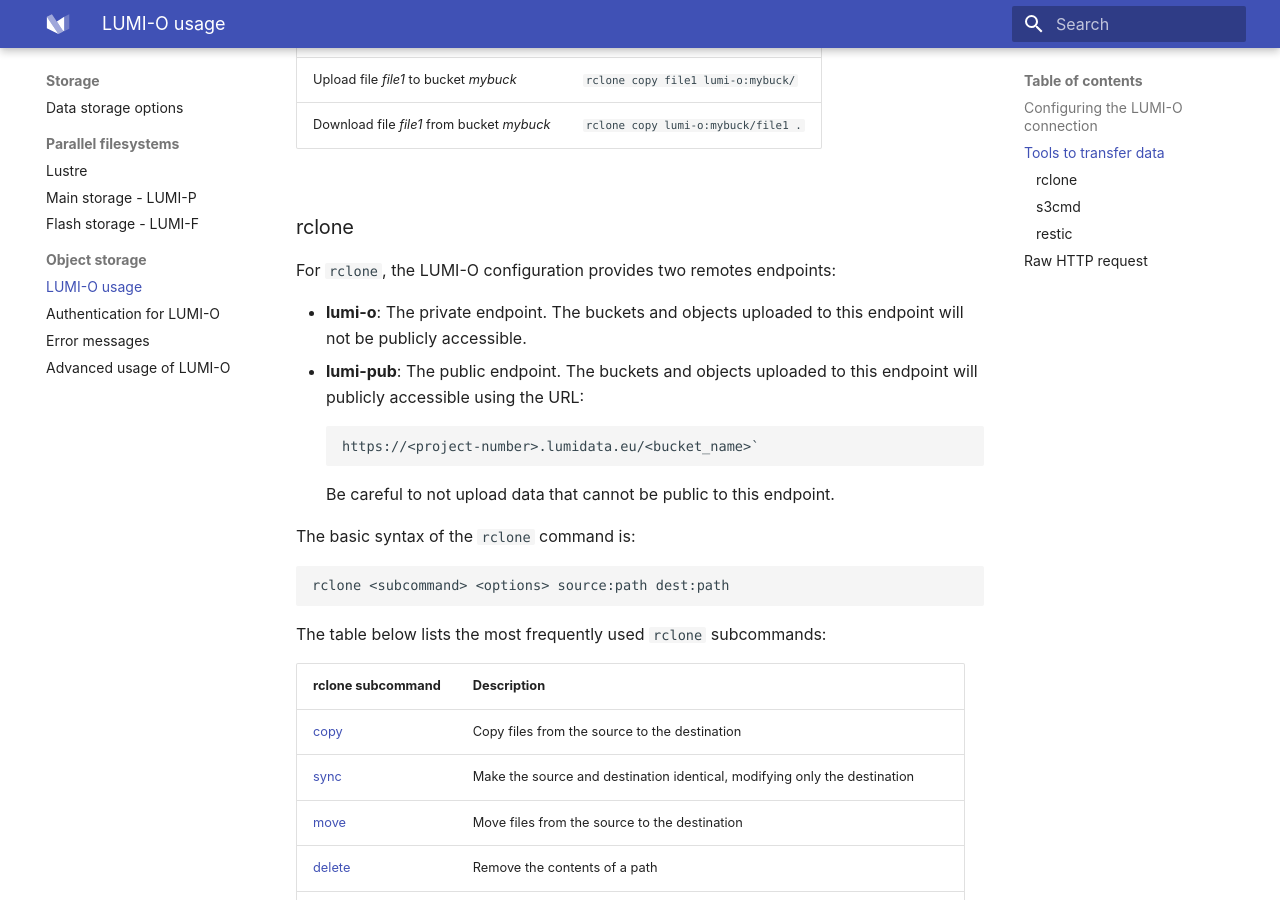
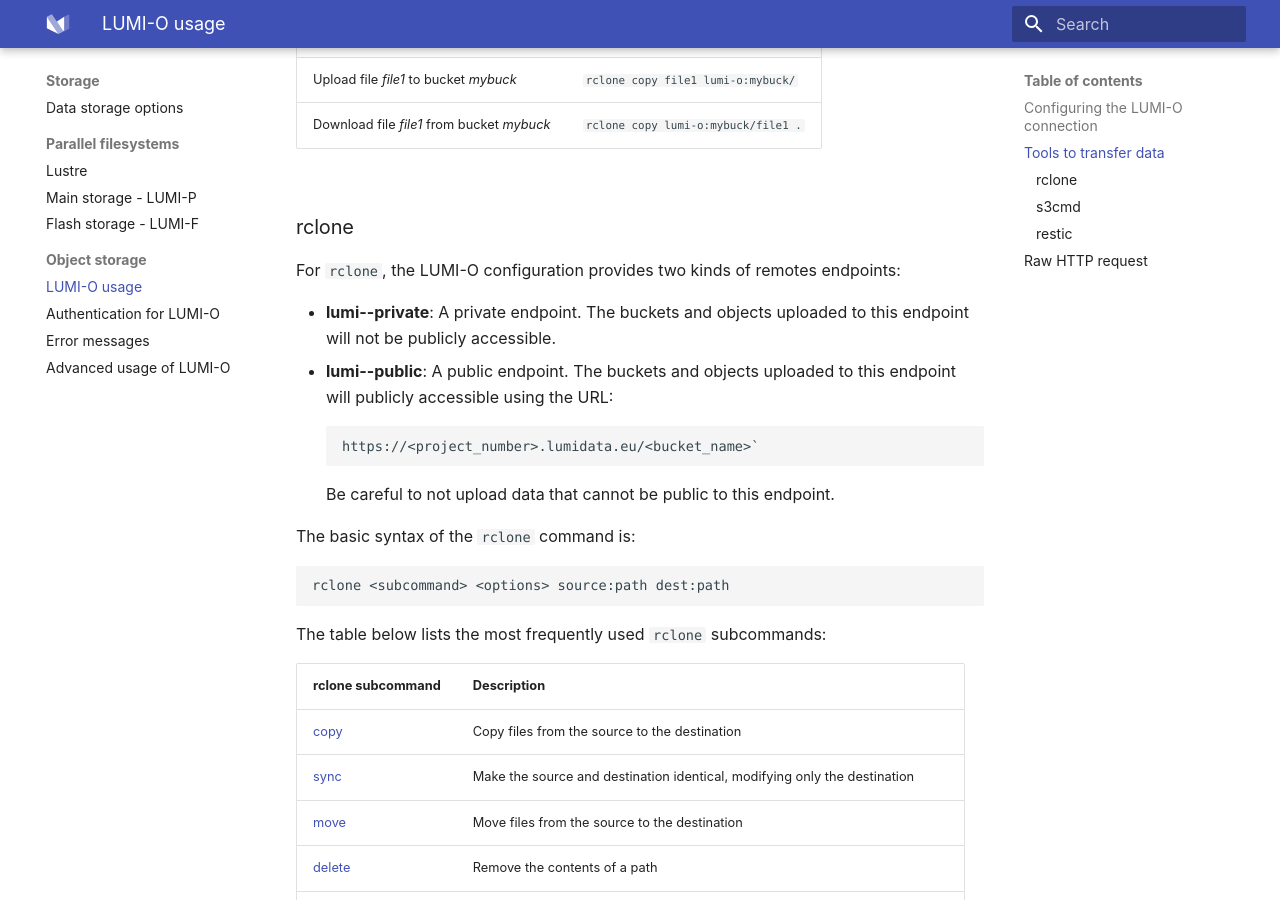
Before and after one commit to Lumi-supercomputer/lumi-userguide, an MkDocs documentation site: the page built from docs/storage/lumio/index.md, in a window 1280 px wide and 900 px high, scrolled down 1663 px. Built offline with MkDocs 1.6.1 and Material for MkDocs 9.7.7, drawn with Linux system fonts in a browser that asks for light colours.

Commit message:
Update info rclone remote endpoints
Remote endpoints for rclone referred to the old syntax (that is still there with the old version of lumio module, but no more with the latest and default module).

````diff
--- a/docs/storage/lumio/index.md
+++ b/docs/storage/lumio/index.md
@@ -85,14 +85,14 @@
 
 ### rclone
 
-For `rclone`, the LUMI-O configuration provides two remotes endpoints:
+For `rclone`, the LUMI-O configuration provides two kinds of remotes endpoints:
 
-- **lumi-o**: The private endpoint. The buckets and objects uploaded to this
+- **lumi-<project_number>-private**: A private endpoint. The buckets and objects uploaded to this
               endpoint will not be publicly accessible.
-- **lumi-pub**: The public endpoint. The buckets and objects uploaded to this
+- **lumi-<project_number>-public**: A public endpoint. The buckets and objects uploaded to this
                 endpoint will publicly accessible using the URL:
                 ```
-                https://<project-number>.lumidata.eu/<bucket_name>`
+                https://<project_number>.lumidata.eu/<bucket_name>`
                 ```
                 Be careful to not upload data that cannot be public to this
                 endpoint.
````
